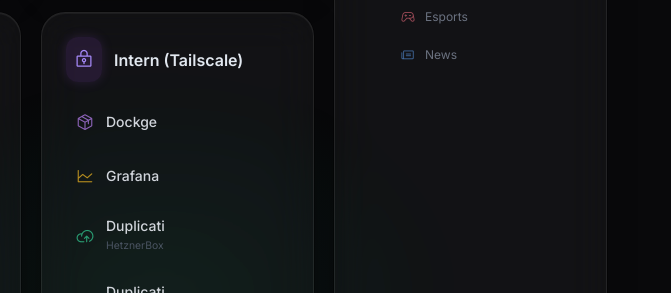
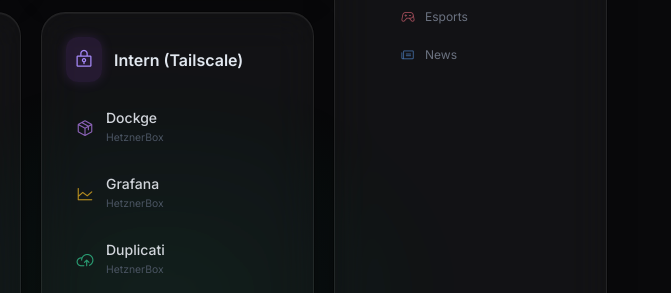
Before and after one commit to Shik3i/KoalaStartpage, a website: page index.html in a window 1280 px wide. Shown: the part 344-637 px from the top of the page, 609-1280 px from the left. Drawn offline with Linux system fonts and the light colour scheme; no server answers.

Commit message:
style: add HetznerBox labels to Dockge and Grafana links

```diff
--- a/index.html
+++ b/index.html
@@ -159,11 +159,17 @@
                     <div class="flex flex-col gap-1.5 flex-1 justify-center">
                         <a href="http://100.68.158.76:5001" target="_blank" rel="noopener" class="bento-link flex items-center gap-3 p-2.5 rounded-xl text-gray-300 text-sm" title="Dockge — Container Management">
                             <i class="ph ph-package text-lg text-purple-400/70"></i>
-                            <span class="font-medium">Dockge</span>
+                            <div class="flex flex-col">
+                                <span class="font-medium">Dockge</span>
+                                <span class="text-[0.65rem] text-gray-600">HetznerBox</span>
+                            </div>
                         </a>
                         <a href="http://100.68.158.76:3000/d/rYdddlPWk/node-exporter-full" target="_blank" rel="noopener" class="bento-link flex items-center gap-3 p-2.5 rounded-xl text-gray-300 text-sm" title="Grafana — Server Monitoring">
                             <i class="ph ph-chart-line text-lg text-amber-400/70"></i>
-                            <span class="font-medium">Grafana</span>
+                            <div class="flex flex-col">
+                                <span class="font-medium">Grafana</span>
+                                <span class="text-[0.65rem] text-gray-600">HetznerBox</span>
+                            </div>
                         </a>
                         <a href="http://100.68.158.76:8200/ngclient/" target="_blank" rel="noopener" class="bento-link flex items-center gap-3 p-2.5 rounded-xl text-gray-300 text-sm" title="Duplicati — HetznerBox Backup">
                             <i class="ph ph-cloud-arrow-up text-lg text-emerald-400/70"></i>
```
